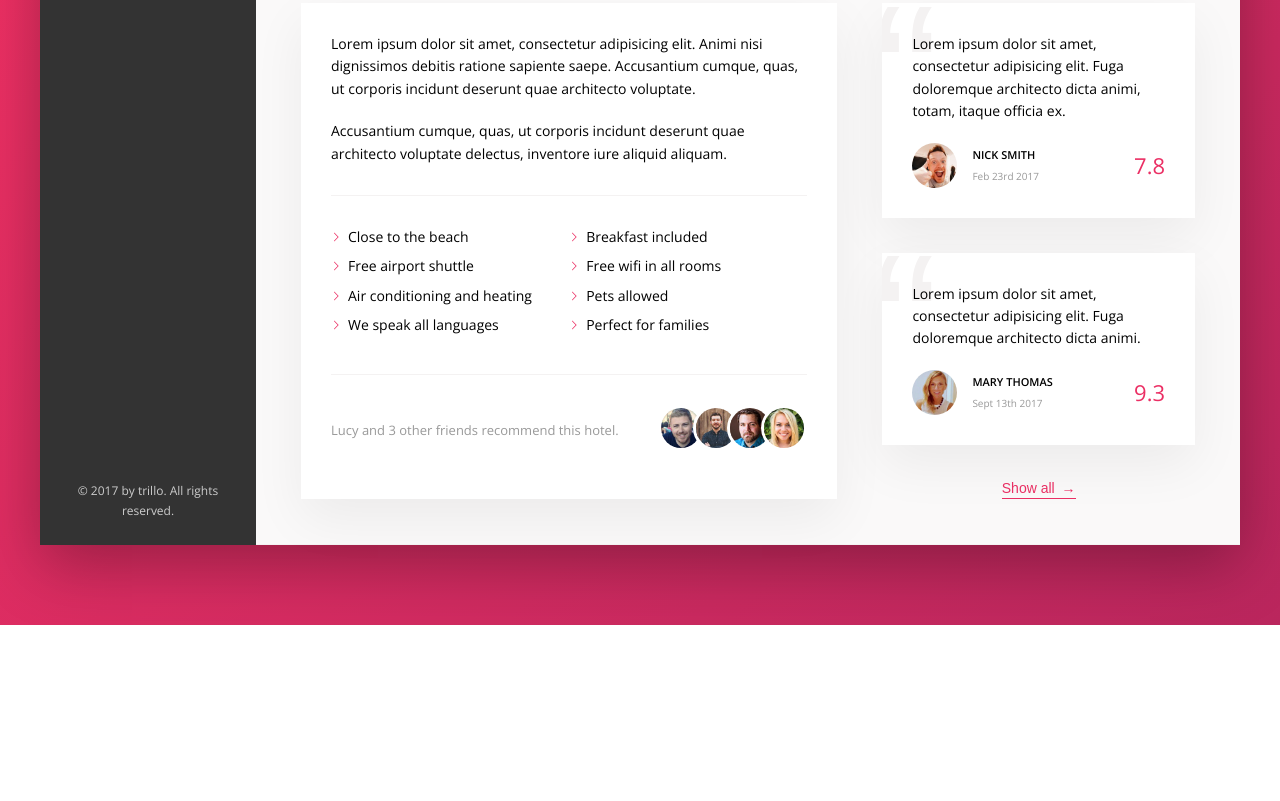
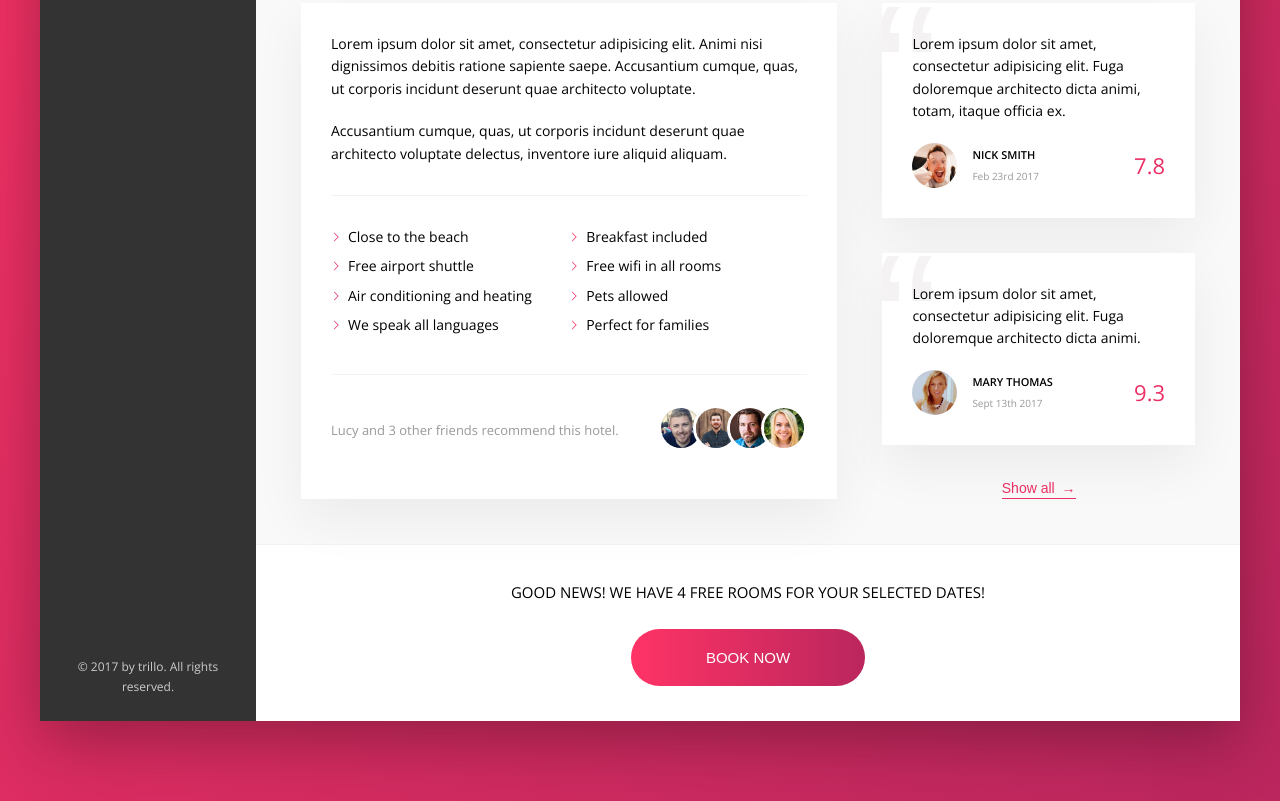
Before and after one commit to xavier-castro/Trillo, a website: page index.html in a window 1280 px wide. Shown: the part 644-1445 px from the top of the page. Before the commit the page ends 1269 px from the top, so only its background shows below. Drawn offline with nearby package versions, Linux system fonts and the light colour scheme.

Commit message:
Added call the action book now button

```diff
--- a/index.html
+++ b/index.html
@@ -217,6 +217,15 @@
                     </div>
                 </div>
 
+                <div class="cta">
+                    <h2 class="cta__book-now">
+                        Good news! We have 4 free rooms for your selected dates!
+                    </h2>
+                    <button class="btn">
+                        <span class="btn__visible">Book now</span>
+                        <span class="btn__invisible">Only 4 rooms left</span>
+                    </button>
+                </div>
             </main>
         </div>
     </div>
--- a/sass/_components.scss
+++ b/sass/_components.scss
@@ -480,3 +480,68 @@
         z-index: 1;
     }
 }
+
+////////////////////////////////////////////
+// CALL TO ACTION
+.cta {
+    padding: 3.5rem 0;
+    text-align: center;
+
+    &__book-now {
+        font-size: 1.5rem;
+        font-weight: 300;
+        text-transform: uppercase;
+        margin-bottom: 2.5rem;
+    }
+}
+
+
+////////////////////////////////////////////
+// CALL TO ACTION
+.btn {
+    font-size: 1.5rem;
+    font-weight: 300;
+    text-transform: uppercase;
+    border-radius: 100px;
+    border: none;
+    background-image: linear-gradient(to right, var(--color-primary-light), var(--color-primary-dark));
+    color: var(--color-white);
+    position: relative;
+    overflow: hidden;
+    cursor: pointer;
+
+    & > * {
+        height: 100%;
+        width: 100%;
+        display: inline-block; // needed to provide padding
+        transition: all .2s;
+    }
+
+    &__visible {
+        padding: 2rem 7.5rem;
+    }
+
+    &__invisible {
+        position: absolute;
+        padding: 2rem 0;
+        left: 0;
+        top: -100%; // this is going to move exactly the size of the element
+    }
+
+    &:hover {
+        background-image: linear-gradient(to left, var(--color-primary-light), var(--color-primary-dark));
+    }
+
+    &:hover &__visible {
+        transform: translateY(100%);
+    }
+
+    &:hover &__invisible {
+        top: 0;
+    }
+
+    &:focus {
+        outline: none;
+        animation: pulsate 1s infinite;
+    }
+}
```
Also changed, not shown: css/style.css.
